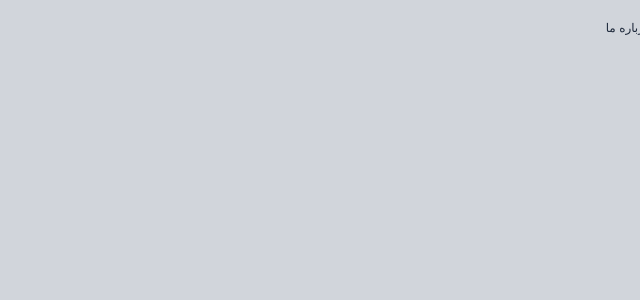
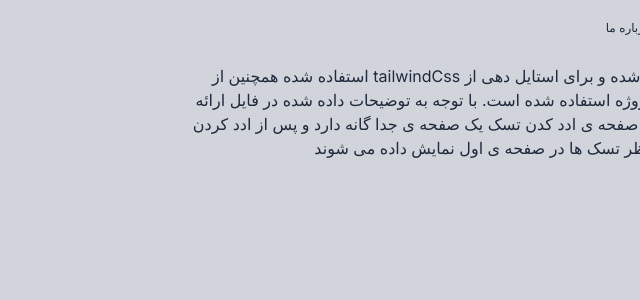
Before and after one commit to Msaeed144/next-todo-list, a Next.js app: page /about-us in a window 1280 px wide. Shown: the top 300 px of the page, without its empty margins (640-1280 px from the left). Built offline with nearby package versions, Linux system fonts and the light colour scheme.

Commit message:
create about us page

```diff
--- a/src/app/about-us/page.tsx
+++ b/src/app/about-us/page.tsx
@@ -2,6 +2,9 @@
 function AboutUs() {
   return (
     <main className="w-1/2 mx-auto mt-2 flex flex-col items-center">
+        <p>
+            این پروژه با Next.js زده شده و برای استایل دهی از tailwindCss استفاده شده همچنین از TypeScript نیز در این پروژه استفاده شده است. با توجه به توضیحات داده شده در فایل ارائه شده برای زدن این پروژه صفحه ی ادد کدن تسک یک صفحه ی جدا گانه دارد و پس از ادد کردن تسک در صفحه ی مورد نظر تسک ها در صفحه ی اول نمایش داده می شوند
+        </p>
     </main>
   )
 }
--- a/src/app/layout.tsx
+++ b/src/app/layout.tsx
@@ -22,7 +22,9 @@ export default function RootLayout({
           <div>
             <ul>
               <li className="mx-8 text-white bg-purple-700 p-3 rounded-xl hover:bg-purple-500 hover:cursor-pointer">
+              <Link href="/">
                  نسیبا تودو📑
+              </Link>
               </li>
             </ul>
           </div>
@@ -38,7 +40,11 @@ export default function RootLayout({
                 افزودن تسک
                 </Link>
               </li>
-              <li className="mx-9 p-3 rounded-xl hover:bg-purple-700 hover:cursor-pointer hover:text-white transition-all">درباره ما</li>
+              <li className="mx-9 p-3 rounded-xl hover:bg-purple-700 hover:cursor-pointer hover:text-white transition-all">
+               <Link href="/about-us">
+                درباره ما
+              </Link>
+                </li>
             </ul>
           </div>
           {/* <ul className=" flex justify-around">
```
Also changed, not shown: src/app/about-us/dist/page.js (added), src/app/dist/layout.js (added).
